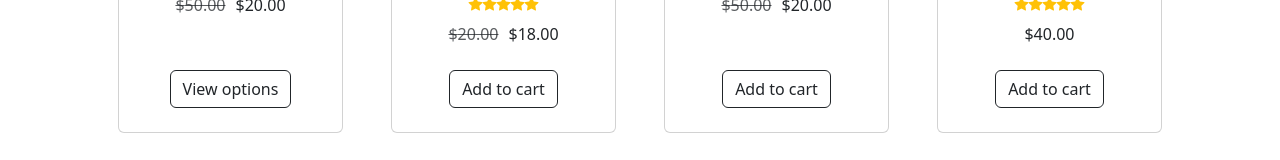
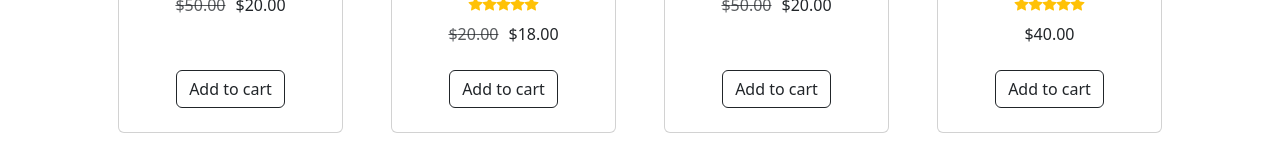
Before and after one commit to arasamannar/cart, a React (Create React App) app: page / in a window 1280 px wide. Shown: the part 502-662 px from the top of the page. Built offline with nearby package versions, Linux system fonts and the light colour scheme.

Commit message:
updated the cart items area and removed section

```diff
--- a/src/App.css
+++ b/src/App.css
@@ -1,3 +1,10 @@
 span{
   margin-right: 10px;
 }
+.cartlist{
+  display: flex;
+  justify-content: space-around;
+}
+.cartlist button {
+  margin-bottom: 25px;
+}
--- a/src/App.js
+++ b/src/App.js
@@ -6,19 +6,23 @@ import Cart from './Cart';
 import Footer from './Footer'
 import 'bootstrap'
 import 'bootstrap-icons/font/bootstrap-icons.css'
-//import Section from './Section';
+import { useState } from 'react';
 
 function App() {
+  const [addcart, setAddCart] = useState([]);
+  const [totalPrice, setTotalPrice] = useState(0);
 
   const appDetails = [
     {
+      id: 1,
       imageFile : "https://dummyimage.com/450x300/dee2e6/6c757d.jpg",
       headName: "Fancy Product",
       originalPrice: 50,
       discountedPrice: 20,
-      last: "View options"
+      last: "Add to cart"
     },
     {
+      id: 2,
       imageFile : "https://dummyimage.com/450x300/dee2e6/6c757d.jpg",
       headName: "Special Item",
       imgName: 'sale',
@@ -28,6 +32,7 @@ function App() {
       last: "Add to cart"
     },
     {
+      id: 3,
       imageFile : "https://dummyimage.com/450x300/dee2e6/6c757d.jpg",
       imgName: 'sale',
       headName: "Sale Item",
@@ -36,6 +41,7 @@ function App() {
       last: "Add to cart"
     },
     {
+      id: 4,
       imageFile : "https://dummyimage.com/450x300/dee2e6/6c757d.jpg",
       headName: "Popular Item",
       popularity: 5,
@@ -43,6 +49,7 @@ function App() {
       last: "Add to cart"
     },
     {
+      id: 5,
       imageFile : "https://dummyimage.com/450x300/dee2e6/6c757d.jpg",
       imgName: 'sale',
       headName: "Sale Item",
@@ -51,13 +58,15 @@ function App() {
       last: "Add to cart"
     },
     {
+      id: 6,
       imageFile : "https://dummyimage.com/450x300/dee2e6/6c757d.jpg",
       headName: "Fancy Product",
       originalPrice: 50,
       discountedPrice: 20,
-      last: "View options"
+      last: "Add to cart"
     },
     {
+      id: 7,
       imageFile : "https://dummyimage.com/450x300/dee2e6/6c757d.jpg",
       headName: "Special Item",
       imgName: 'sale',
@@ -67,6 +76,7 @@ function App() {
       last: "Add to cart"
     },
     {
+      id: 8,
       imageFile : "https://dummyimage.com/450x300/dee2e6/6c757d.jpg",
       headName: "Popular Item",
       popularity: 5,
@@ -74,13 +84,21 @@ function App() {
       last: "Add to cart"
     },
   ];
+
   let handleAddtoCart = (details) => {
-    alert(`Added ${details.headName} to cart `);
+    setAddCart([...addcart, details]);
+    setTotalPrice(totalPrice + ((details.discountedPrice)? details.discountedPrice : details.singlePrice));
+  }
+  let handleRemove = (item) => {
+    let indexItem = addcart.findIndex(obj => obj.id === item.id);
+    addcart.splice(indexItem, 1);
+    setAddCart([...addcart]);
+    setTotalPrice(totalPrice - ((item.discountedPrice)? item.discountedPrice : item.singlePrice));
   }
 
   return (
     <>
-      <Nav></Nav>
+      <Nav addcart={addcart} setAddCart={setAddCart} handleRemove={handleRemove} totalPrice={totalPrice}></Nav>
       <Header></Header>
       <section className="py-5">
             <div className="container px-4 px-lg-5 mt-5">
--- a/src/Nav.jsx
+++ b/src/Nav.jsx
@@ -1,15 +1,11 @@
 import React, { useState } from 'react';
 import { Button, Modal } from 'react-bootstrap';
 
-function Nav() {
+function Nav({addcart, handleRemove, totalPrice}) {
   const [showCart, setShowCart] = useState(false);
-  const [cartItems, setCartItems] = useState([]);
 
   const handleShow = () => setShowCart(true);
   const handleClose = () => setShowCart(false);
-  const changeColor = () => {
-  }
-
   return (
     <>
       <nav className="navbar navbar-expand-lg navbar-light bg-light">
@@ -81,7 +77,7 @@ function Nav() {
                 <i className="bi-cart-fill me-1"></i>
                 Cart
                 <span className="badge bg-dark text-white ms-1 rounded-pill">
-                  {cartItems.length}
+                  {addcart.length}
                 </span>
               </Button>
             </form>
@@ -94,18 +90,25 @@ function Nav() {
           <Modal.Title>Your Cart</Modal.Title>
         </Modal.Header>
         <Modal.Body>
-          {cartItems.length === 0 ? (
+          {addcart.length === 0 ? (
             <p>No items in the cart</p>
           ) : (
-            <ul>
-              {cartItems.map((item, index) => (
-                <li key={index}>{item}</li>
-              ))}
-            </ul>
+            <ol>
+              {addcart.map((item, index) => {
+                return <>
+                <div className='cartlist'>
+                  <li key={index}>{item.headName}</li>
+                  <div >${(item.discountedPrice)? item.discountedPrice : item.singlePrice}</div>
+                  <button className='btn btn-danger btn-sm' onClick={() => {handleRemove(item)}}>X</button>
+                </div>
+                </>
+                })}
+            </ol>
           )}
+          <div>Total Price ${totalPrice}</div>
         </Modal.Body>
         <Modal.Footer>
-          <Button variant="secondary" onClick={handleClose} onMouseOver={changeColor}>
+          <Button variant="secondary" onClick={handleClose}>
             Close Cart
           </Button>
         </Modal.Footer>
```
Also changed, not shown: src/Section.jsx (deleted, +0 -15 lines).
